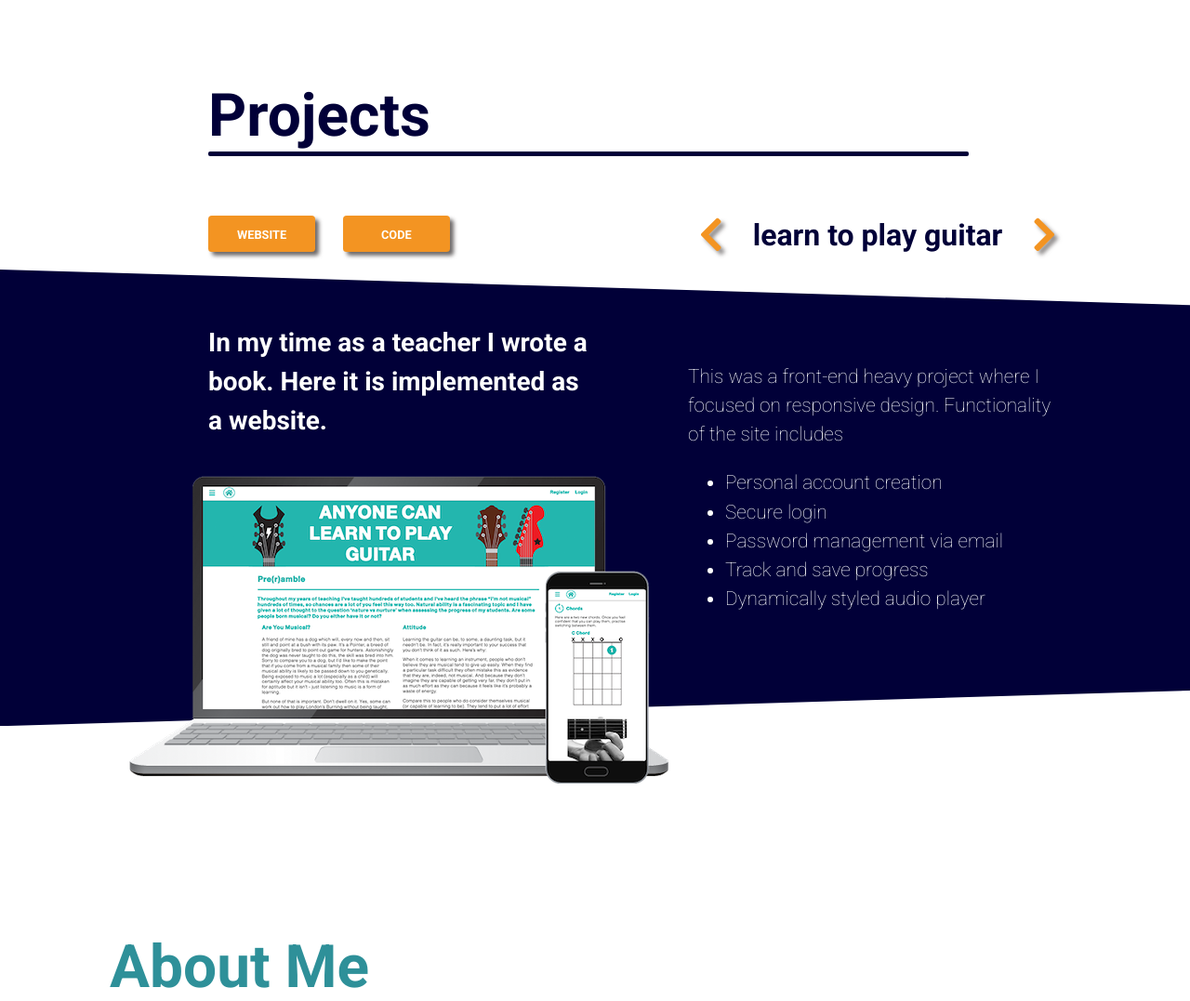
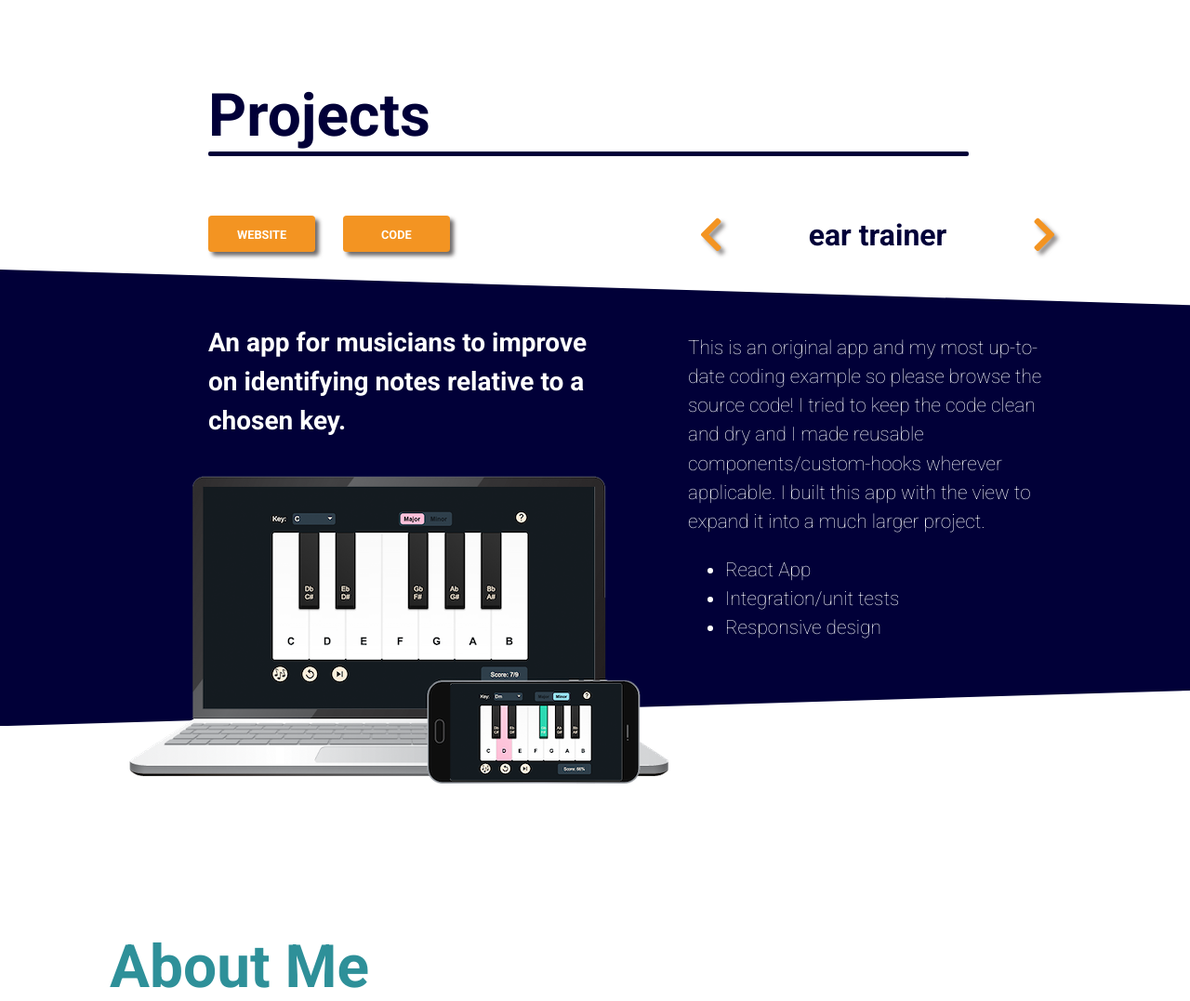
Before and after one commit to andy-little/Web-Portfolio, a Django app: page / in a window 1280 px wide. Shown: the part 735-1812 px from the top of the page at 93% size. Run offline with Django 3.2, Linux system fonts and the light colour scheme; parts of the project's set-up code (start-up, migrations or seed data) failed here and were passed over; some web fonts are replaced.

Commit message:
added ear training app to portfolio

```diff
--- a/portfolio/static/portfolio/data.js
+++ b/portfolio/static/portfolio/data.js
@@ -1,12 +1,20 @@
 const img = 'portfolio/images/'
 export const data = [
     {
-        site: "https://www.anyonecanlearntoplayguitar.com",
-        code: "https://github.com/andy-little/AnyoneCanLearnToPlayGuitar",
-        title: "learn to play guitar",
-        subtitle: "In my time as a teacher I wrote a book. Here it is implemented as a website.",
-        text: 'This was a front-end heavy project where I focused on responsive design. Functionality of the site includes <ul> <li> Personal account creation </li><li> Secure login </li><li> Password management via email </li><li> Track and save progress </li><li> Dynamically styled audio player </li></ul>',
-        img: `${static_url}${img}lapmob-gtr-1.png`
+        site: "https://eartraining.netlify.app",
+        code: "https://github.com/andy-little/ear-training",
+        title: "ear trainer",
+        subtitle: "An app for musicians to improve on identifying notes relative to a chosen key.",
+        text: `This is an original app and my most up-to-date coding example so please browse
+                    the source code! I tried to keep the code clean and dry and I made reusable components/custom-hooks wherever
+                    applicable. I built this app with the view to expand it into a much larger project.
+                    <ul>
+                        <li>React App</li>
+                        <li>Integration/unit tests</li>
+                        <li>Responsive design</li>
+                        <li>Best reflection of my current abilty</li>
+                    </ul>`,
+        img: `${static_url}${img}lapmob-ear-trainer.png`
     },
     {
         site: "/money",
@@ -15,6 +23,14 @@ export const data = [
         subtitle: "An app I built for managing household bills and other shared costs.",
         text: "Users first create a household. Members of this household can add their transactions to the group. Members can also:<ul><li> View their entire transaction history </li><li> Easily see who owes whom what </li><li> Settle debts </li><li> Edit/delete transactions not yet settled </li></ul>In this project I created my own paginator api which, unlike Django's, can be used asynchronously.",
         img: `${static_url}${img}lapmob-money-1.png`
+    },
+    {
+        site: "https://www.anyonecanlearntoplayguitar.com",
+        code: "https://github.com/andy-little/AnyoneCanLearnToPlayGuitar",
+        title: "learn to play guitar",
+        subtitle: "In my time as a teacher I wrote a book. Here it is implemented as a website.",
+        text: 'This was a front-end heavy project where I focused on responsive design. Functionality of the site includes <ul> <li> Personal account creation </li><li> Secure login </li><li> Password management via email </li><li> Track and save progress </li><li> Dynamically styled audio player </li></ul>',
+        img: `${static_url}${img}lapmob-gtr-1.png`
     },
     {
         site: "https://jaffalondon.herokuapp.com",
--- a/portfolio/templates/portfolio/index.html
+++ b/portfolio/templates/portfolio/index.html
@@ -7,6 +7,7 @@
     <meta name="viewport" content="width=device-width, initial-scale=1.0">
     <link rel="stylesheet" href="{% static 'portfolio/scss/styles.css'%}">
     <link rel="stylesheet" href="{% static 'portfolio/scss/all.css' %}">
+    <link rel="preload" href="{% static 'portfolio/images/lapmob-ear-trainer.png' %}" as="image">
     <link rel="preload" href="{% static 'portfolio/images/lapmob-gtr-1.png' %}" as="image">
     <link rel="preload" href="{% static 'portfolio/images/lapmob-money-1.png' %}" as="image">
     <link rel="preload" href="{% static 'portfolio/images/lapmob-jaffa.png' %}" as="image">
@@ -86,22 +87,23 @@
         <section id="projects" class="project right-left guitar marg-b">
             <h1 class="section-title">Projects</h1>
             <div class="project-btns">
-                <a class="btn site" target="_blank" href="https://www.anyonecanlearntoplayguitar.com">Website</a>
-                <a class="btn code" target="_blank" href="https://github.com/andy-little/AnyoneCanLearnToPlayGuitar">Code</a>
+                <a class="btn site" target="_blank" href="https://eartraining.netlify.app">Website</a>
+                <a class="btn code" target="_blank" href="https://github.com/andy-little/ear-training">Code</a>
             </div>
-            <h3 class="project-title"><i class="fas fa-chevron-left project-title-chevron prev-project"></i><a href='https://www.anyonecanlearntoplayguitar.com' target="_blank" class="project-title-text">learn to play guitar</a><i class="fas fa-chevron-right project-title-chevron next-project"></i></h3>
+            <h3 class="project-title"><i class="fas fa-chevron-left project-title-chevron prev-project"></i><a href="https://eartraining.netlify.app" target="_blank" class="project-title-text">ear trainer</a><i class="fas fa-chevron-right project-title-chevron next-project"></i></h3>
             <div class="project-background"></div>
-                <h4 class="project-subtitle move">In my time as a teacher I wrote a book. Here it is implemented as a website.</h4>
+                <h4 class="project-subtitle move">An app for musicians to improve on identifying notes relative to a chosen key.</h4>
                 <div class="project-text move">
-                    This was a front-end heavy project where I focused on responsive design. Functionality of the site includes <ul>
-                        <li> Personal account creation </li>
-                        <li> Secure login </li>
-                        <li> Password management via email </li>
-                        <li> Track and save progress </li>
-                        <li> Dynamically styled audio player </li>
+                    This is an original app and my most up-to-date coding example so please browse
+                    the source code! I tried to keep the code clean and dry and I made reusable components/custom-hooks wherever
+                    applicable. I built this app with the view to expand it into a much larger project.
+                    <ul>
+                        <li>React App</li>
+                        <li>Integration/unit tests</li>
+                        <li>Responsive design</li>
                     </ul>
                 </div>
-            <img class="project-laptop move" src="{% static 'portfolio/images/lapmob-gtr-1.png' %}" alt="loading screenshot">
+            <img class="project-laptop move" src="{% static 'portfolio/images/lapmob-ear-trainer.png' %}" alt="loading screenshot">
         </section>
 
 
```
Also changed, not shown: portfolio/static/portfolio/images/lapmob-ear-trainer.png (added), 1 other file.
